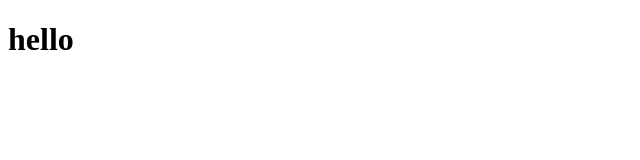
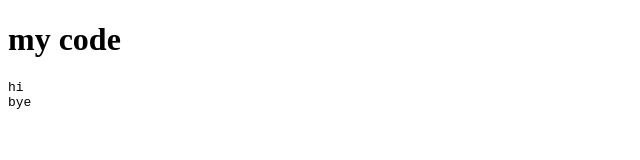
Before and after one commit to VUMotuzok/test-git, a plain HTML site: page index.html in a window 1280 px wide. Shown: the whole page, without its empty margins (0-640 px from the left). Drawn offline with Linux system fonts and the light colour scheme.

Commit message:
commit 3

```diff
--- a/index.html
+++ b/index.html
@@ -13,6 +13,11 @@
     <link rel="manifest" href="./favicon/site.webmanifest">
 </head>
 <body>
-    <h1>hello</h1>
+    <h1>my code</h1>
+    <pre id="tag"></pre>
+    <script>
+        const hello = document.getElementById("tag");
+        hello.innerHTML = "hi\nbye";
+    </script>
 </body>
 </html>
```
